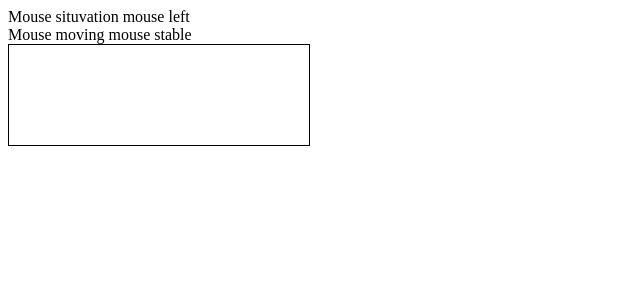
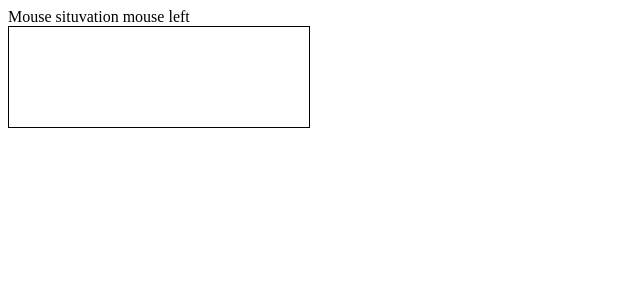
Before and after one commit to ramyamuttireddy/React-learning, a React (Create React App) app: page / in a window 1280 px wide. Shown: the top 300 px of the page, without its empty margins (0-640 px from the left). Built offline with nearby package versions, Linux system fonts and the light colour scheme.

Commit message:
second commit on mouse task

```diff
--- a/src/components/mouse-task/mouse.js
+++ b/src/components/mouse-task/mouse.js
@@ -10,17 +10,12 @@ function Mouse({value,latestStatus,mouseStatus}) {
 
     }
 
-    function handleMouseMove(){
-        if(mouseStatus){
-        mouseStatus(true);
-        }
-        else{
-            mouseStatus(false);
-        }
-    }
+
+
   return (
     <div>
-      <div className='mouse-box' onMouseEnter={handleMouseEnter} onMouseLeave={handleMouseLeave} onMouseMove={handleMouseMove}>
+      <div className='mouse-box' onMouseEnter={handleMouseEnter} onMouseLeave={handleMouseLeave}
+      >
 
       </div>
     </div>
--- a/src/components/mouse-task/simpleMouseComponent.js
+++ b/src/components/mouse-task/simpleMouseComponent.js
@@ -4,20 +4,19 @@ import Status from './status';
 
 function SimpleMouseComponent() {
     const [isHover ,setIsHover] = useState(false);
-    const [isMoving, setIsMoving] = useState(false);
+
+
 
     function handleStatus(x){
 
          setIsHover(x);
     }
-    function handleMouseStatus(x){
-        setIsMoving(x)
-    }
+
 
   return (
     <div>
-      <Status hover={isHover} moving={isMoving}/>
-      <Mouse value={isHover}   latestStatus={handleStatus} mouseStatus={handleMouseStatus} />
+      <Status hover={isHover} />
+      <Mouse value={isHover}   latestStatus={handleStatus} />
 
     </div>
   )
--- a/src/components/mouse-task/status.js
+++ b/src/components/mouse-task/status.js
@@ -4,7 +4,7 @@ function Status({hover , moving}) {
   return (
     <div>
       <div> Mouse situvation {hover ? 'mouse enterd' : 'mouse left '}</div>
-      <div> Mouse moving {moving ? 'mouse moved' : 'mouse stable '}</div>
+
     </div>
   )
 }
```
